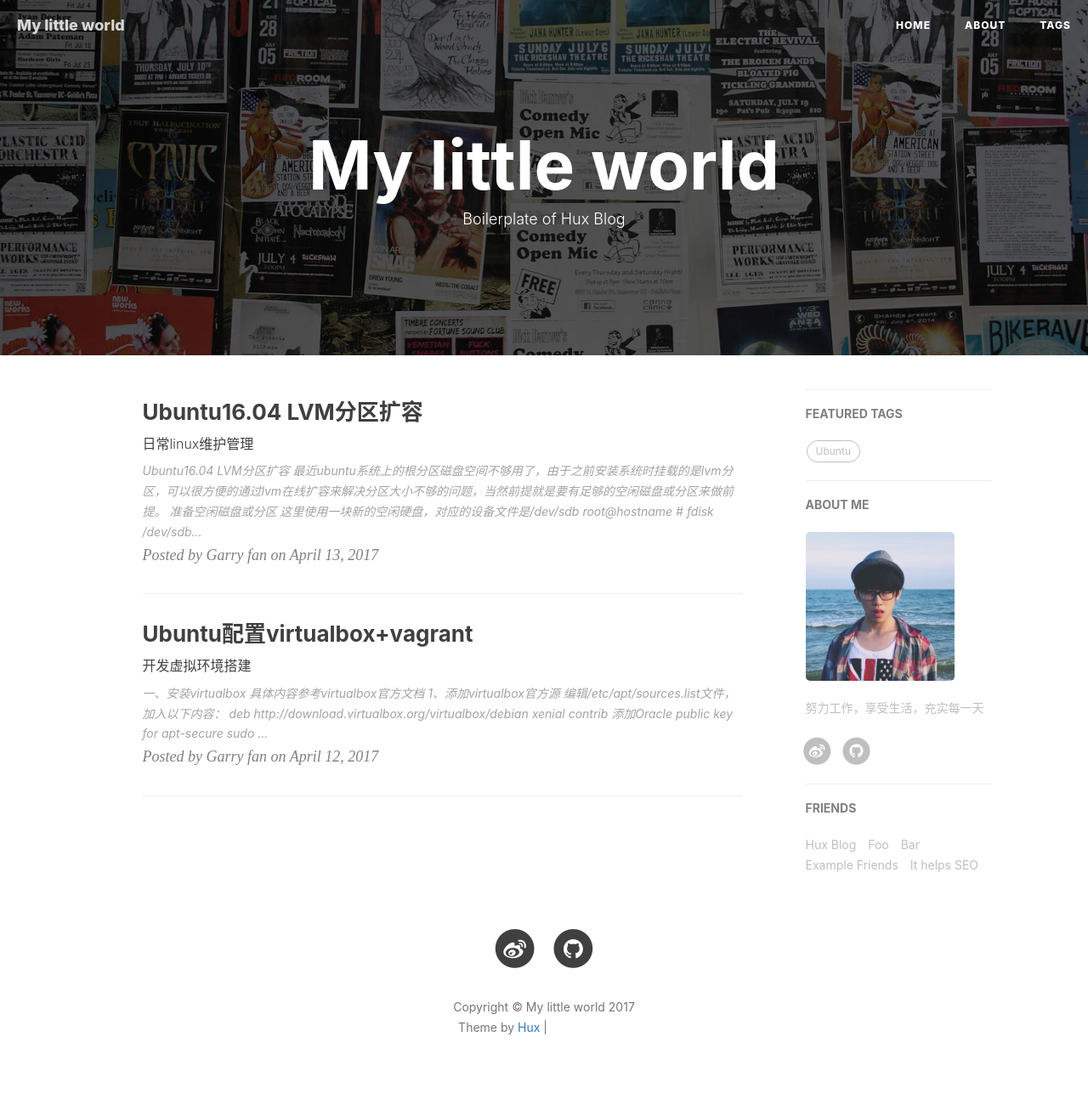
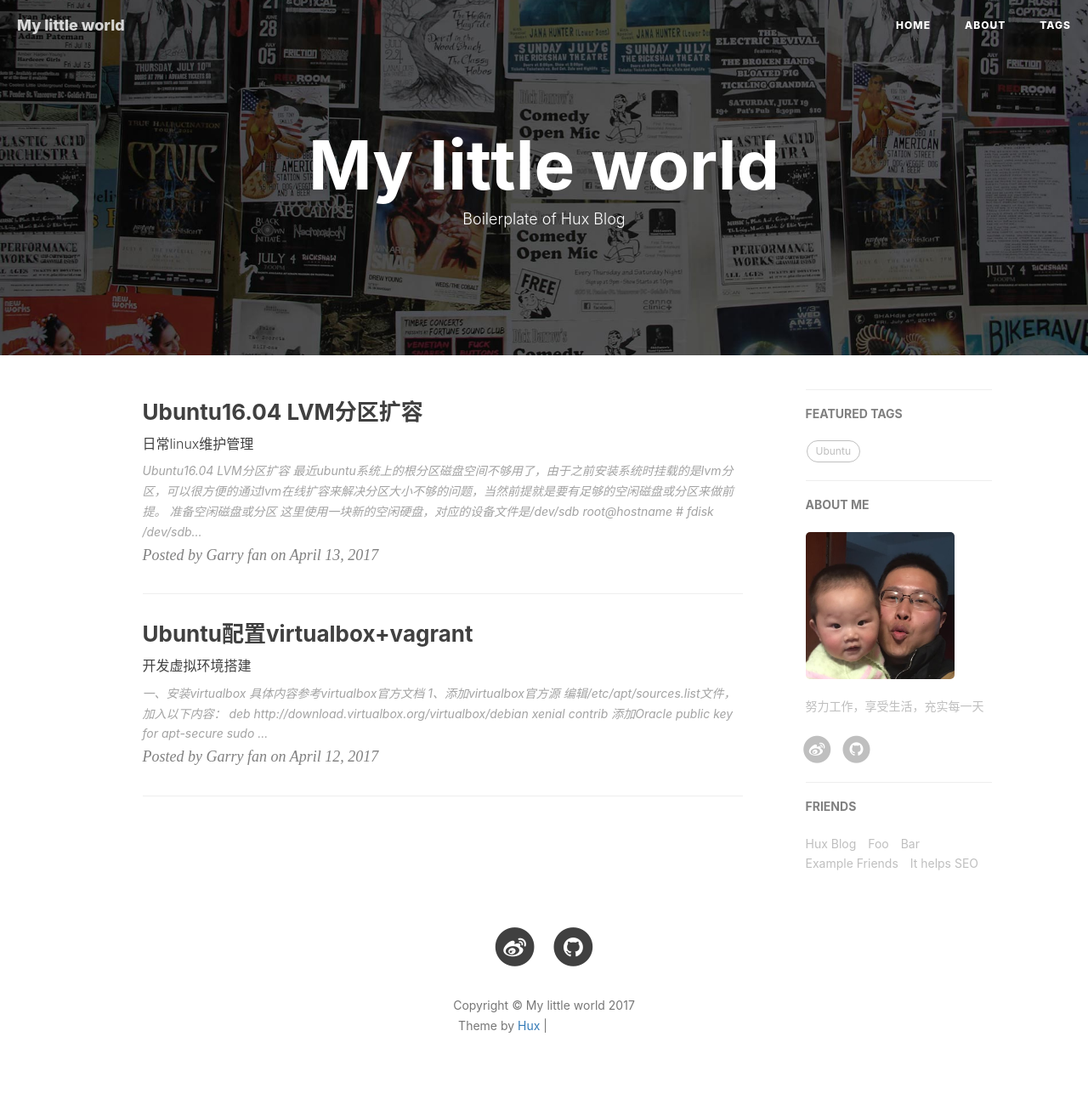
Before and after one commit to garryfan2013/garryfan2013.github.io, a Jekyll site: the page built from index.html, in a window 1280 px wide. Shown: the whole page at 85% size. Built offline with Jekyll 4.4.1, drawn with Linux system fonts in a browser that asks for light colours; nearby versions of some CDN libraries; the list of posts is cut into pages by our own code; comment, search, counter and statistics services are not loaded; grey boxes are pictures that could not be loaded.

Commit message:
Update avatar

```diff
--- a/_config.yml
+++ b/_config.yml
@@ -69,7 +69,7 @@
 # Sidebar settings
 sidebar: true                           # whether or not using Sidebar.
 sidebar-about-description: "努力工作，享受生活，充实每一天"
-sidebar-avatar: /img/avatar-hux.jpg      # use absolute URL, seeing it's used in both `/` and `/about/`
+sidebar-avatar: /img/avatar.png      # use absolute URL, seeing it's used in both `/` and `/about/`
 
 
 
```
Also changed, not shown: img/avatar-hux.jpg (deleted), img/avatar.png (added).
